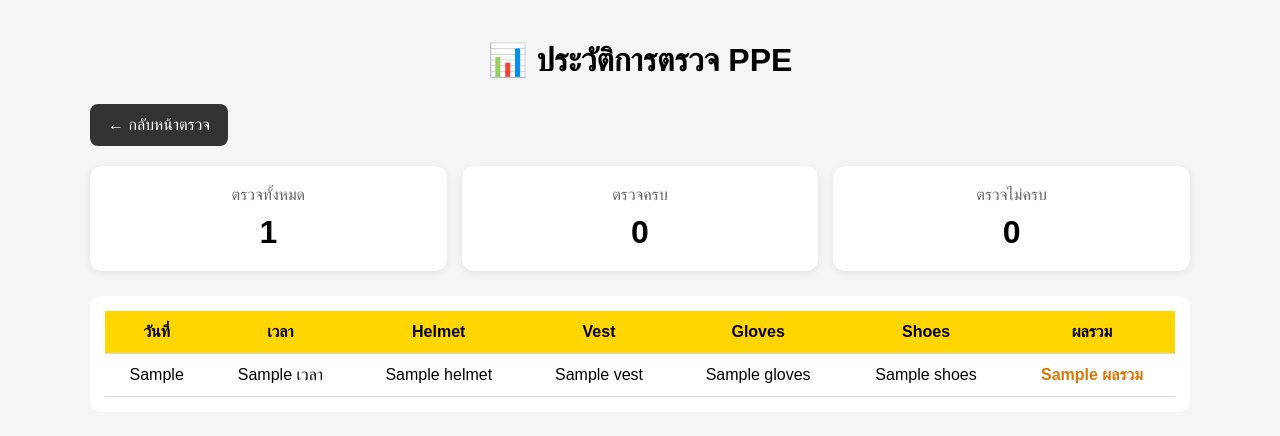
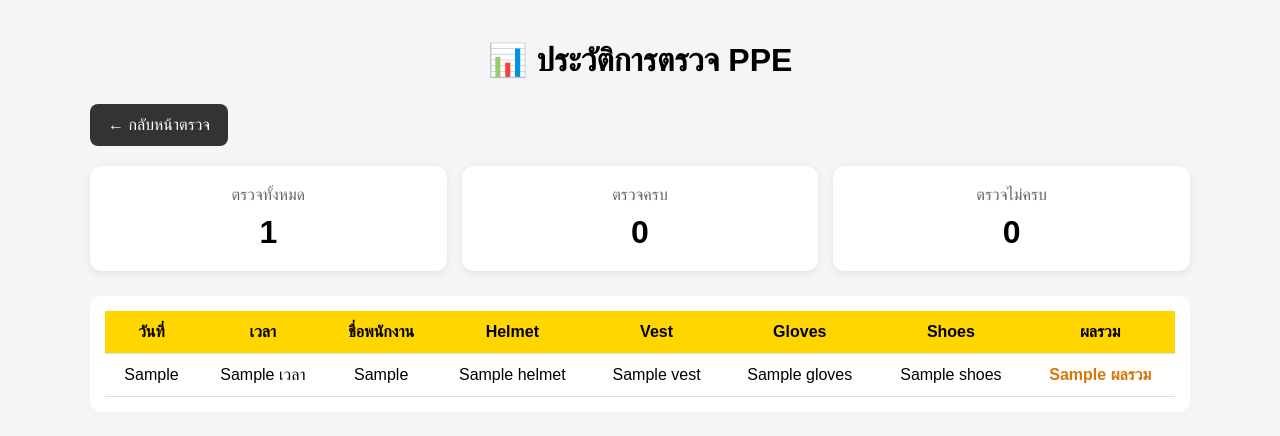
Before and after one commit to chinnawat03-yes/pea-ppe-ai, a Flask app: template templates/history.html in a window 1280 px wide. Shown: the top 436 px of the page. Run offline with Flask 3, Linux system fonts and the light colour scheme; the template is opened without the code that fills it: most values are stand-ins (such as "Sample title", 1, 10 or a date in 2020).

Commit message:
Update history.html to include employee name column

```diff
--- a/templates/history.html
+++ b/templates/history.html
@@ -122,7 +122,7 @@
 
             border-collapse: collapse;
 
-            min-width: 700px;
+            min-width: 800px;
         }
 
         th,
@@ -282,6 +282,8 @@
 
                     <th>เวลา</th>
 
+                    <th>ชื่อพนักงาน</th>
+
                     <th>Helmet</th>
 
                     <th>Vest</th>
@@ -310,6 +312,10 @@
 
                     <td>
                         {{ row["เวลา"] }}
+                    </td>
+
+                    <td>
+                        {{ row["ชื่อพนักงาน"] }}
                     </td>
 
                     <td>
```
